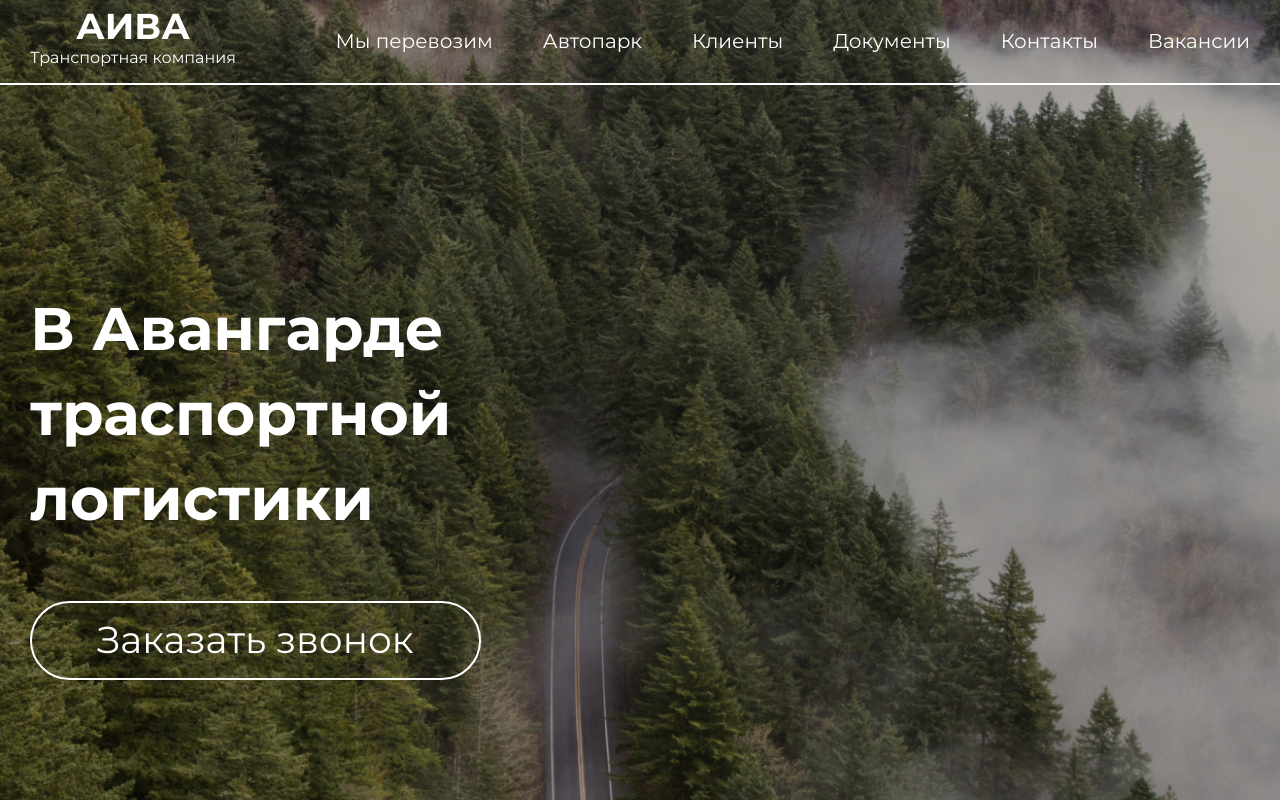
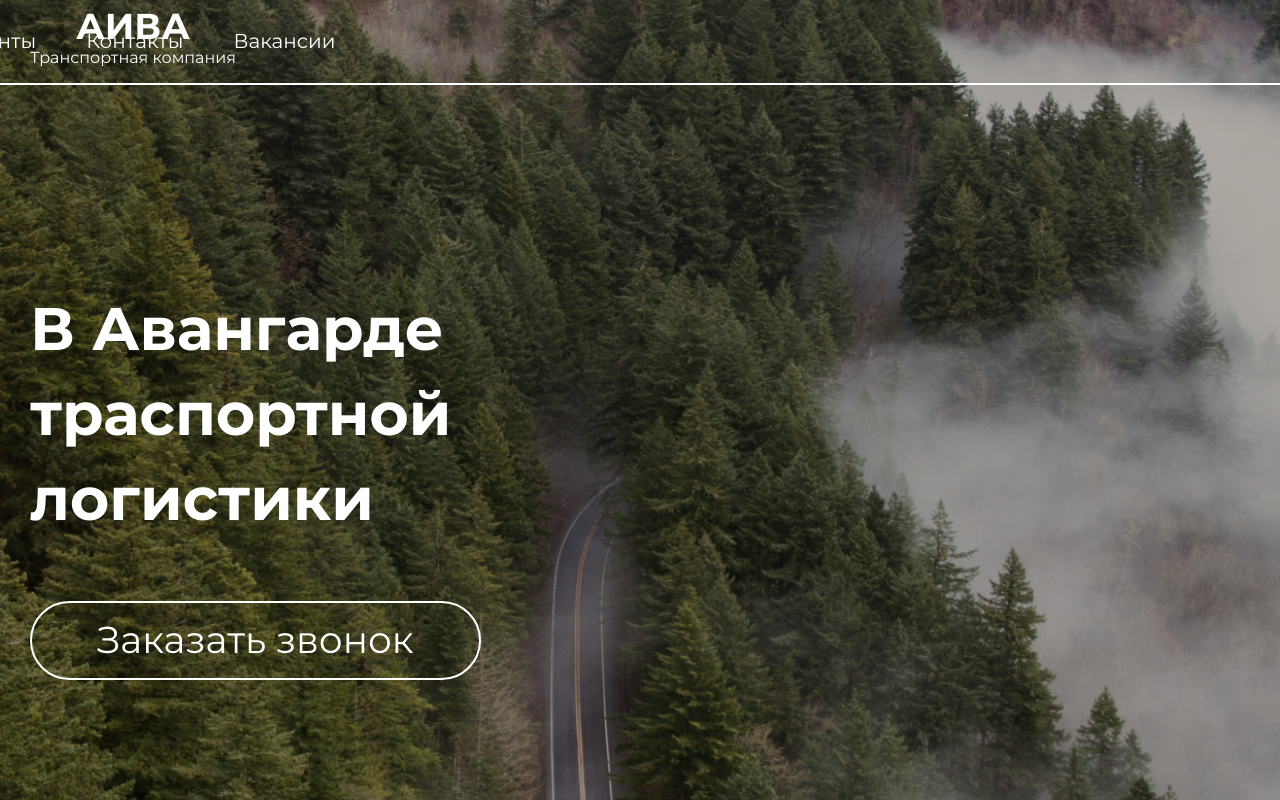
Before and after one commit to Arsaide/aiva, a Next.js app: page / in a window 1280 px wide. Built offline with nearby package versions, Linux system fonts and the light colour scheme.

Commit message:
- Fixed bugs

```diff
--- a/src/components/layout/common/header/Header.module.scss
+++ b/src/components/layout/common/header/Header.module.scss
@@ -77,11 +77,11 @@
       top: 0;
       left: 0;
       width: 100%;
-
       transform: translateX(-100%);
       transition: transform 0.3s ease-in-out;
       background-color: #333;
       z-index: 50;
+
       &__list {
         flex-direction: column;
       }
@@ -89,5 +89,9 @@
       &__burger {
         display: block;
       }
+
+      &._active {
+        transform: translateX(0);
+      }
     }
   }
--- a/src/components/layout/common/header/Header.tsx
+++ b/src/components/layout/common/header/Header.tsx
@@ -7,19 +7,6 @@ import useScrollHandler from "@/hooks/use-scroll-handler/useScrollHandler";
 const Header = () => {
     const { visible } = useScrollHandler();
     const [isOpenMenu, setIsOpenMenu] = useState<boolean>(false)
-    const [isMobile, setIsMobile] = useState(false);
-
-    useEffect(() => {
-        const handleResize = () => {
-            setIsMobile(window.innerWidth <= 1199.98);
-        };
-
-        window.addEventListener('resize', handleResize);
-
-        handleResize();
-
-        return () => window.removeEventListener('resize', handleResize);
-    }, []);
 
     const toggleOpenMenu = () => {
         setIsOpenMenu(true);
@@ -58,7 +45,7 @@ const Header = () => {
                     </div>
                 )}
                 <nav className={styles.menu} style={{
-                    transform: isMobile ? (isOpenMenu ? 'translateX(0)' : 'translateX(-100%)') : 'translateX(0)'
+                    transform: isOpenMenu ? 'translateX(0)' : 'translateX(-100%)'
                 }}>
                     <ul className={styles.menu__list}>
                         <li className={styles.menu__item}>
```
